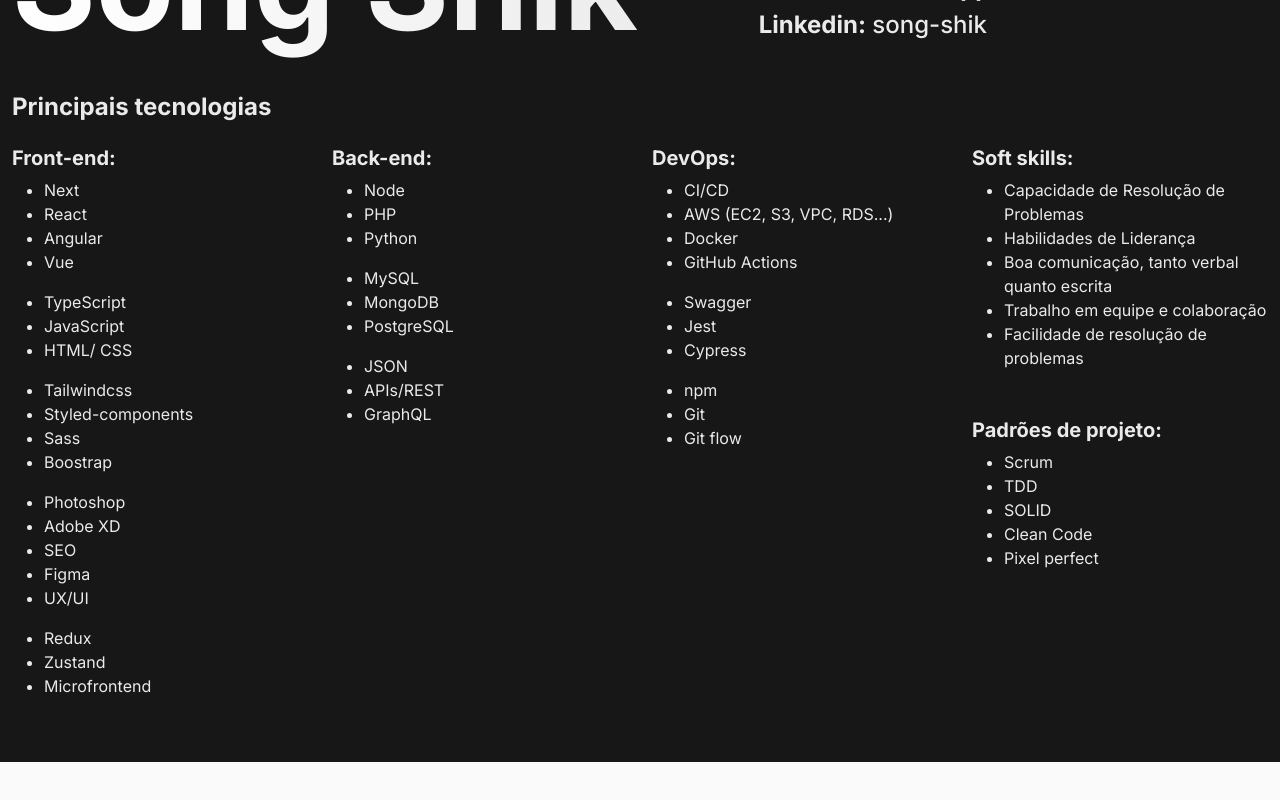
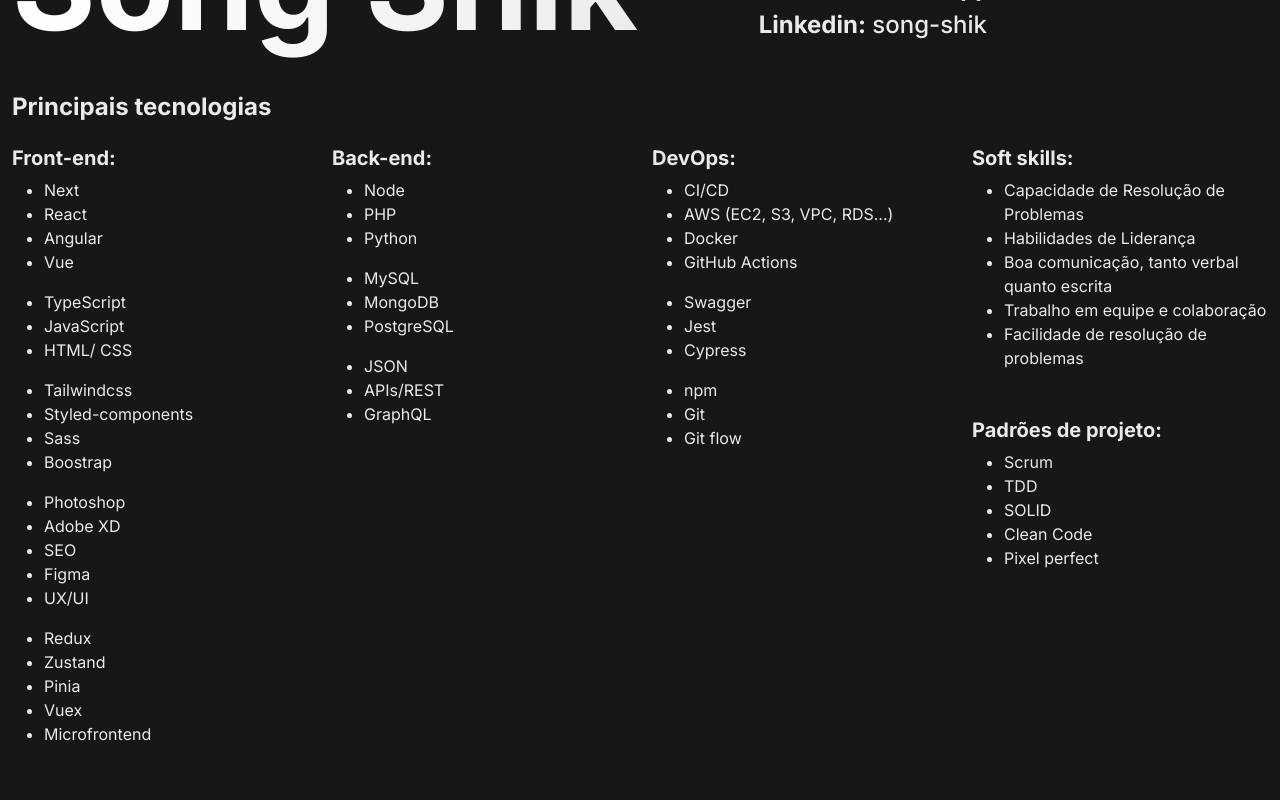
Before and after one commit to SongShik/portifolio, a Next.js app: page / in a window 1280 px wide. Shown: the part 5350-6150 px from the top of the page. Before the commit the page ends 6112 px from the top, so only its background shows below. Built offline with nearby package versions, Linux system fonts and the light colour scheme.

Commit message:
Adicionando 2 novas competencias

```diff
--- a/src/components/footer.tsx
+++ b/src/components/footer.tsx
@@ -48,6 +48,8 @@
 
                             <li className="color-primary mt-3">Redux</li>
                             <li className="color-primary">Zustand</li>
+                            <li className="color-primary">Pinia</li>
+                            <li className="color-primary">Vuex</li>
                             <li className="color-primary">Microfrontend</li>
 
                         </ul>
```
